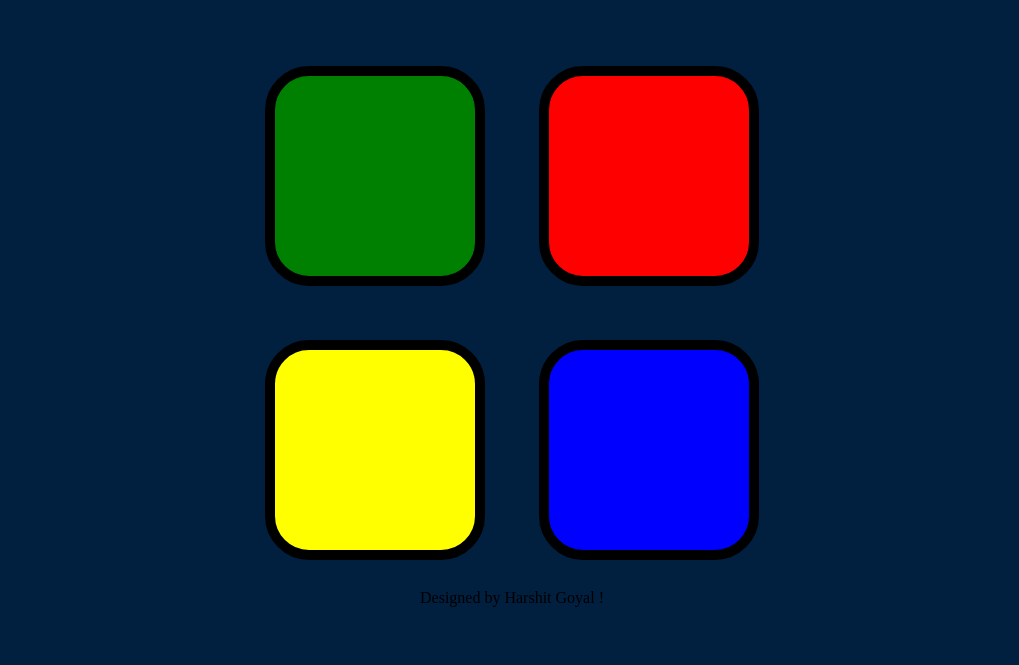
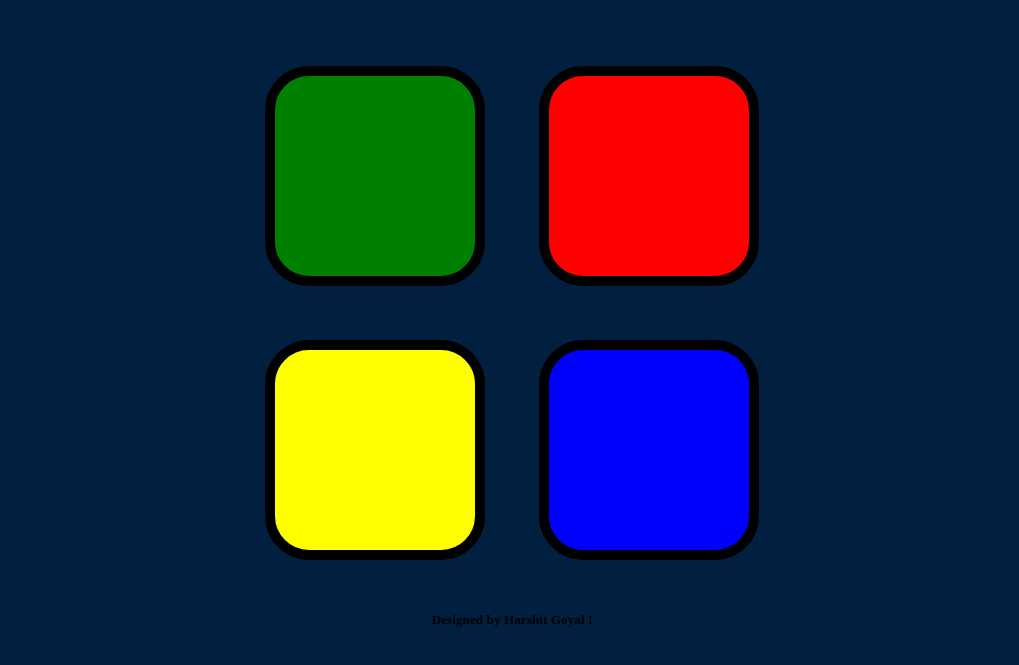
Before and after one commit to harshitgoyal26/SimonGame, a plain HTML site: page index.html in a window 1280 px wide. Shown: the part 133-798 px from the top of the page, without its empty margins (128-1147 px from the left). Drawn offline with nearby package versions, Linux system fonts and the light colour scheme.

Commit message:
Update index.html

```diff
--- a/index.html
+++ b/index.html
@@ -40,7 +40,7 @@
   <script src="game.js"></script>
 </body>
   <footer>
-    Designed by Harshit Goyal !
+   <h5> Designed by Harshit Goyal ! </h5>
   </footer>
 
 </html>
```
